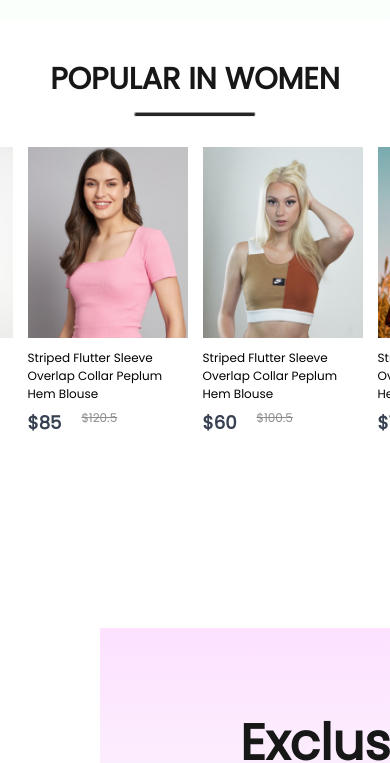
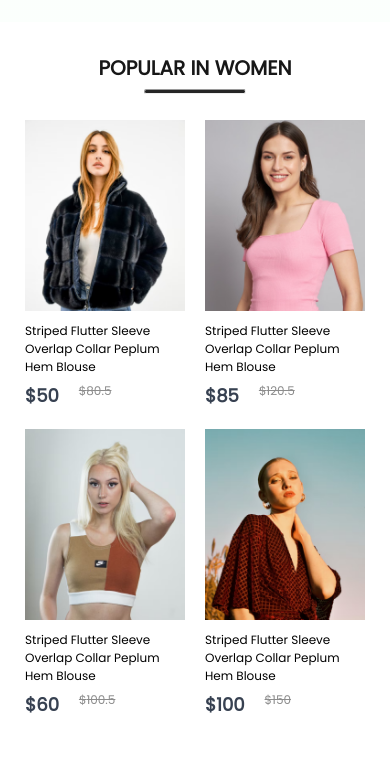
Before and after one commit to Albion007/A-Shopping-E-commerce, a React (Create React App) app: page / in a window 390 px wide. Shown: the part 902-1665 px from the top of the page. Built offline with nearby package versions, Linux system fonts and the light colour scheme.

Commit message:
responsive updated

```diff
--- a/src/Components/Popular/Popular.css
+++ b/src/Components/Popular/Popular.css
@@ -41,18 +41,41 @@
     .popular {
         height: 60vh;
     }
-
     .popular h1 {
         font-size: 30px;
     }
-
     .popular hr {
         width: 120px;
         height: 3px;
     }
-
     .popular-item {
         gap: 15px;
         margin-top: 20px;
     }
 }
+@media(max-width:800px) {
+    .popular{
+        height: 50vh;
+        gap: 6px;
+    }
+
+    .popular h1{
+        font-size: 20px;
+    }
+    .popular hr{
+        width: 100px;
+    }
+    .popular-item{
+        gap: 5px;
+    }
+}
+@media(max-width:500px){
+    .popular{
+        height: 90vh;
+    }
+    .popular-item{
+        display: grid;
+        grid-template-columns: 1fr 1fr;
+        gap: 20px;
+    }
+}
```
